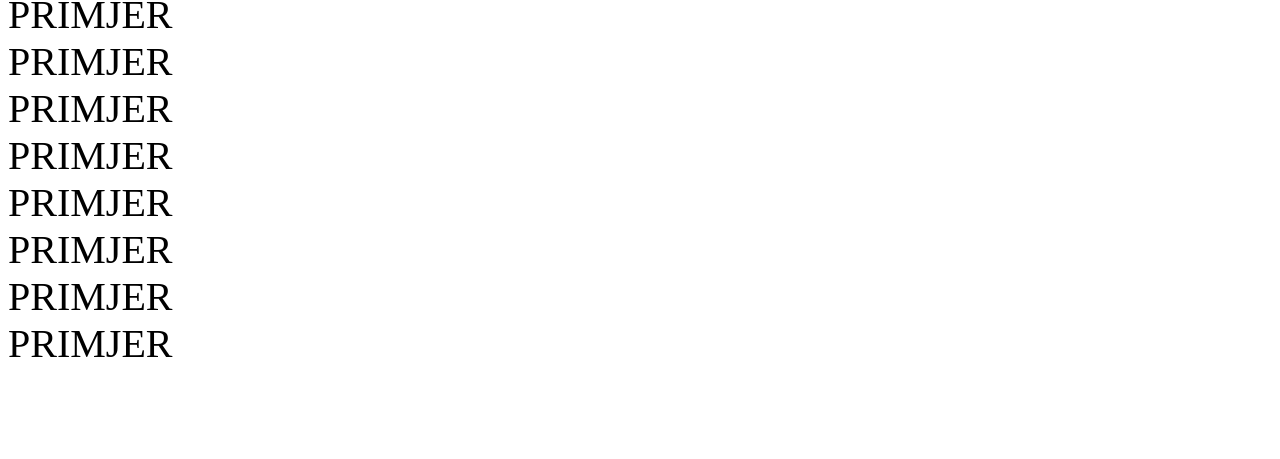
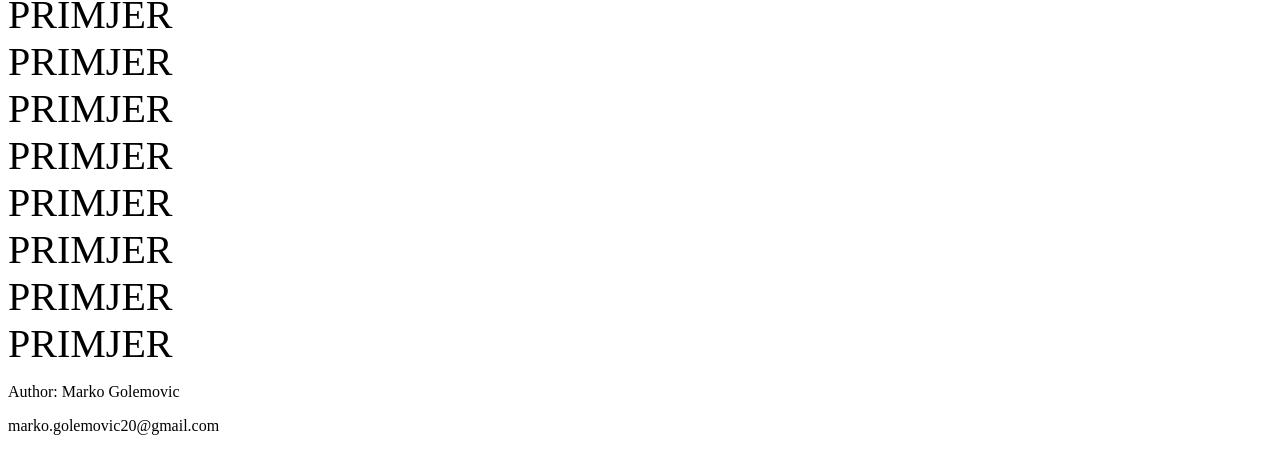
Before and after one commit to MarkoGolemovic/Marko-Golemovic-portfolio, a plain HTML site: page index.html in a window 1280 px wide. Shown: the part 714-1173 px from the top of the page. Before the commit the page ends 1089 px from the top, so only its background shows below. Drawn offline with Linux system fonts and the light colour scheme.

Commit message:
Adding footer

```diff
--- a/index.html
+++ b/index.html
@@ -37,4 +37,11 @@
         <a href="#">Primjer</a>
         <a href="#">Primjer</a>
 
+
+        <footer>
+            <p>Author: Marko Golemovic</p>
+            <p href="marko.golemovic20@gmail.com">marko.golemovic20@gmail.com</p>
+            </p>
+        </footer>
+
 </html>
```
